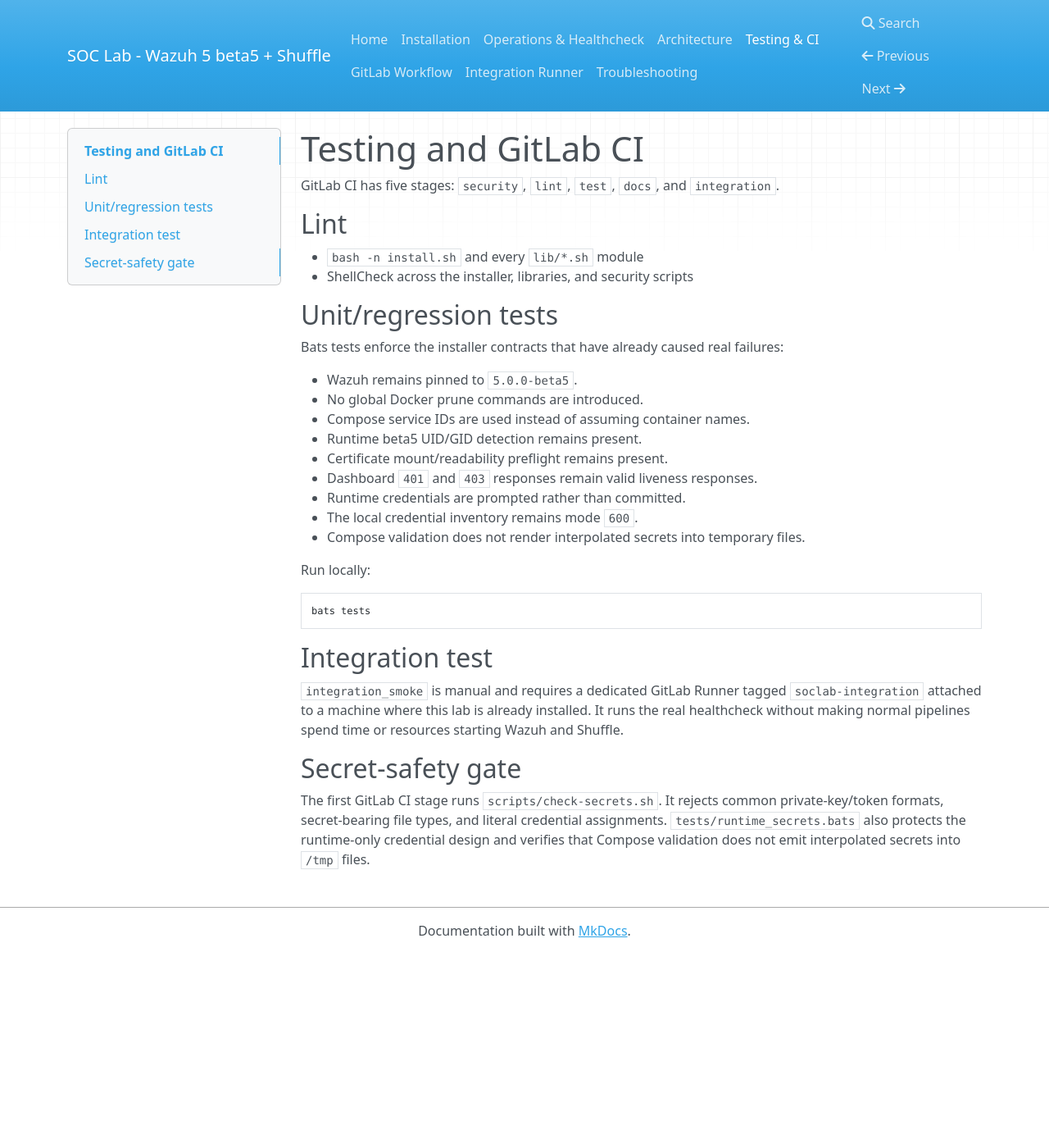
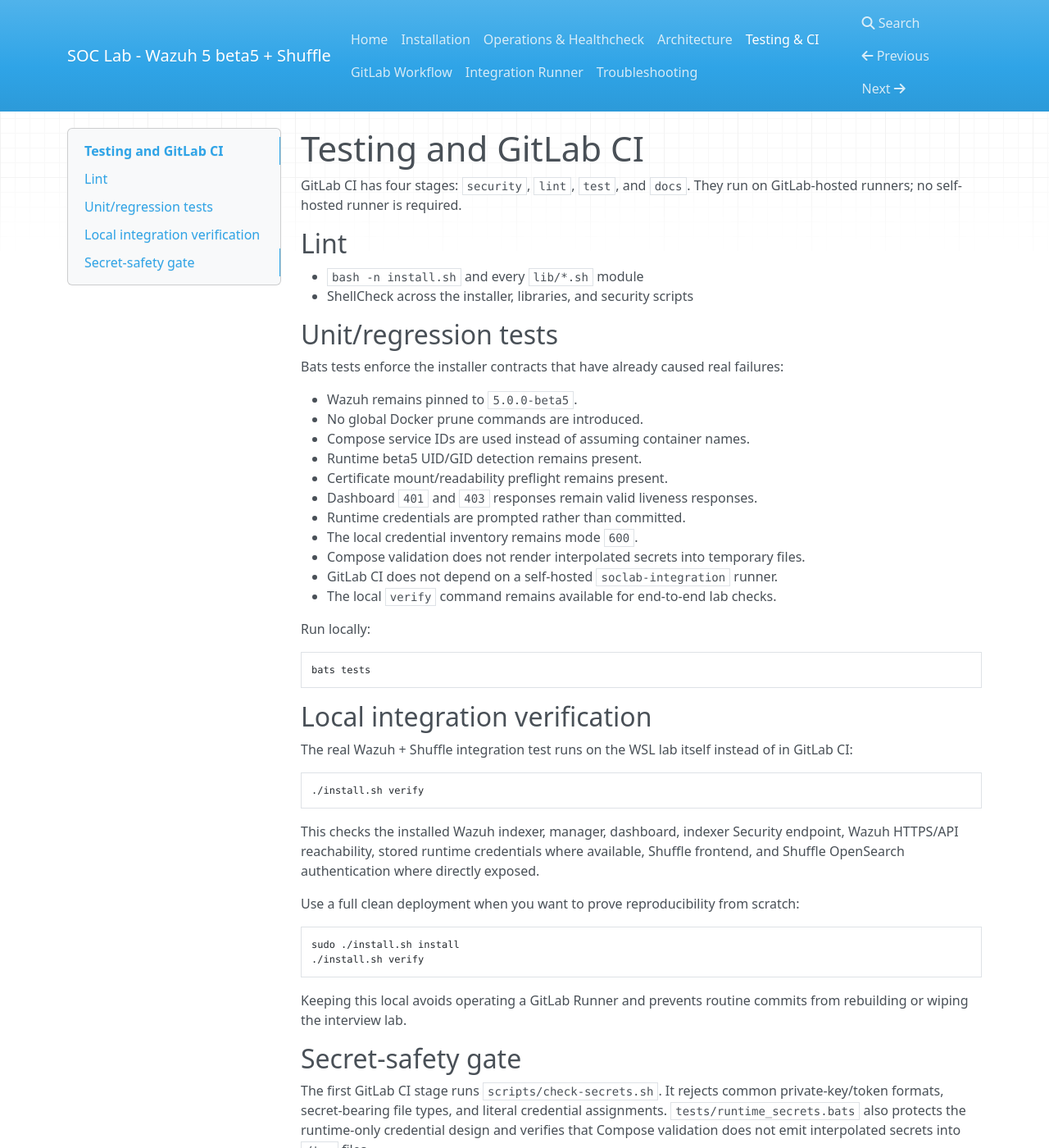
Before and after one commit to avioren/SOCLab, an MkDocs documentation site: the page built from docs/testing.md, in a window 1280 px wide and 1400 px high. Shown: the whole window at 82% size. Built offline with MkDocs 1.6.1, drawn with Linux system fonts in a browser that asks for light colours; nearby versions of some CDN libraries.

Commit message:
docs: move integration verification to local WSL

````diff
--- a/docs/testing.md
+++ b/docs/testing.md
@@ -1,6 +1,6 @@
 # Testing and GitLab CI
 
-GitLab CI has five stages: `security`, `lint`, `test`, `docs`, and `integration`.
+GitLab CI has four stages: `security`, `lint`, `test`, and `docs`. They run on GitLab-hosted runners; no self-hosted runner is required.
 
 ## Lint
 
@@ -20,6 +20,8 @@ Bats tests enforce the installer contracts that have already caused real failure
 - Runtime credentials are prompted rather than committed.
 - The local credential inventory remains mode `600`.
 - Compose validation does not render interpolated secrets into temporary files.
+- GitLab CI does not depend on a self-hosted `soclab-integration` runner.
+- The local `verify` command remains available for end-to-end lab checks.
 
 Run locally:
 
@@ -27,9 +29,24 @@ Run locally:
 bats tests
 ```
 
-## Integration test
+## Local integration verification
 
-`integration_smoke` is manual and requires a dedicated GitLab Runner tagged `soclab-integration` attached to a machine where this lab is already installed. It runs the real healthcheck without making normal pipelines spend time or resources starting Wazuh and Shuffle.
+The real Wazuh + Shuffle integration test runs on the WSL lab itself instead of in GitLab CI:
+
+```bash
+./install.sh verify
+```
+
+This checks the installed Wazuh indexer, manager, dashboard, indexer Security endpoint, Wazuh HTTPS/API reachability, stored runtime credentials where available, Shuffle frontend, and Shuffle OpenSearch authentication where directly exposed.
+
+Use a full clean deployment when you want to prove reproducibility from scratch:
+
+```bash
+sudo ./install.sh install
+./install.sh verify
+```
+
+Keeping this local avoids operating a GitLab Runner and prevents routine commits from rebuilding or wiping the interview lab.
 
 ## Secret-safety gate
 
````
